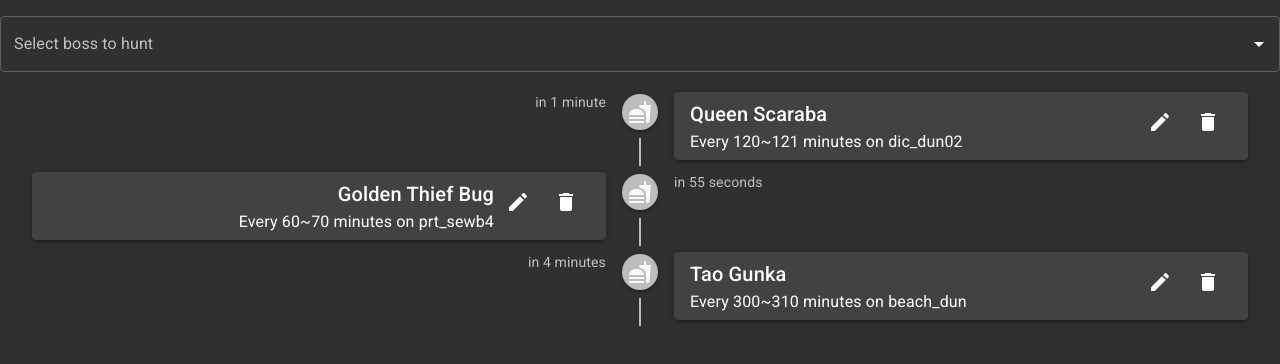
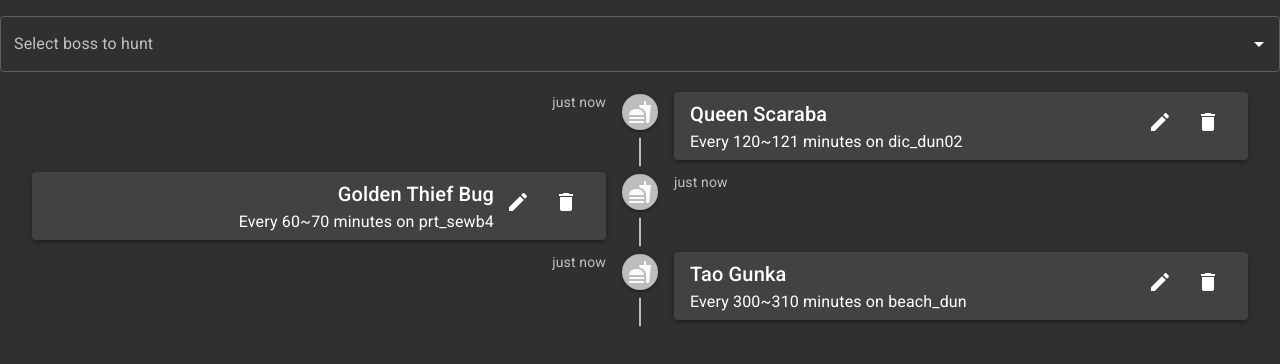
Before and after one commit to kasper573/ragnarok-boss-tracker, a React (Create React App) app: page / in a window 1280 px wide. Shown: the top 364 px of the page. Built offline with nearby package versions, Linux system fonts and the light colour scheme.

Commit message:
Initialize hunts with bosses killed at the time of creating the hunts

```diff
--- a/src/createHunt.ts
+++ b/src/createHunt.ts
@@ -3,5 +3,5 @@ import { Boss } from "./Boss";
 export const createHunt = (boss: Boss) => ({
   boss,
   map: boss.map,
-  killTime: new Date(),
+  killTime: new Date(Date.now() - boss.spawnTime * 1000),
 });
```
